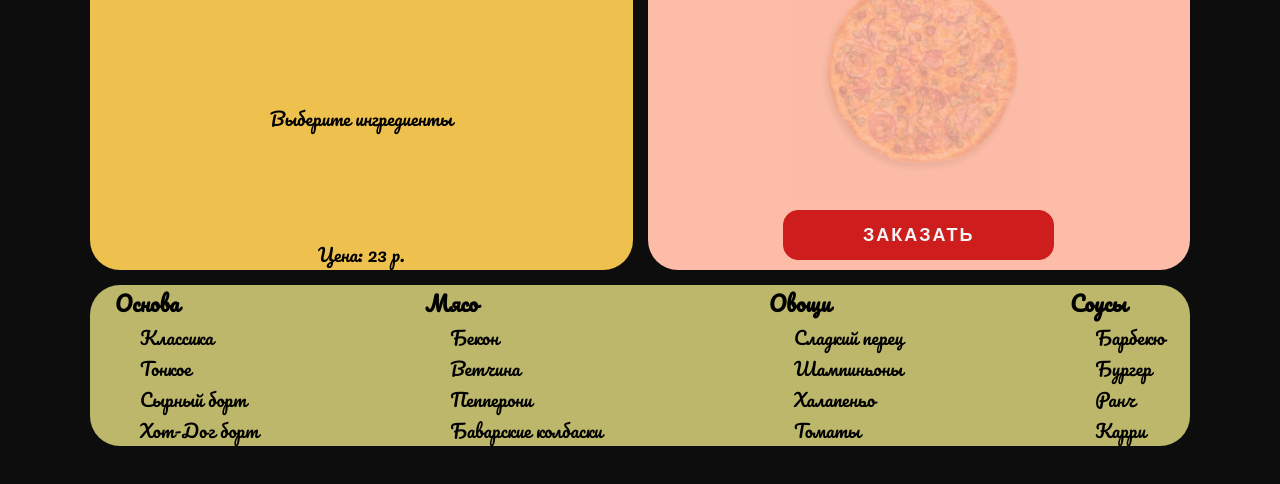
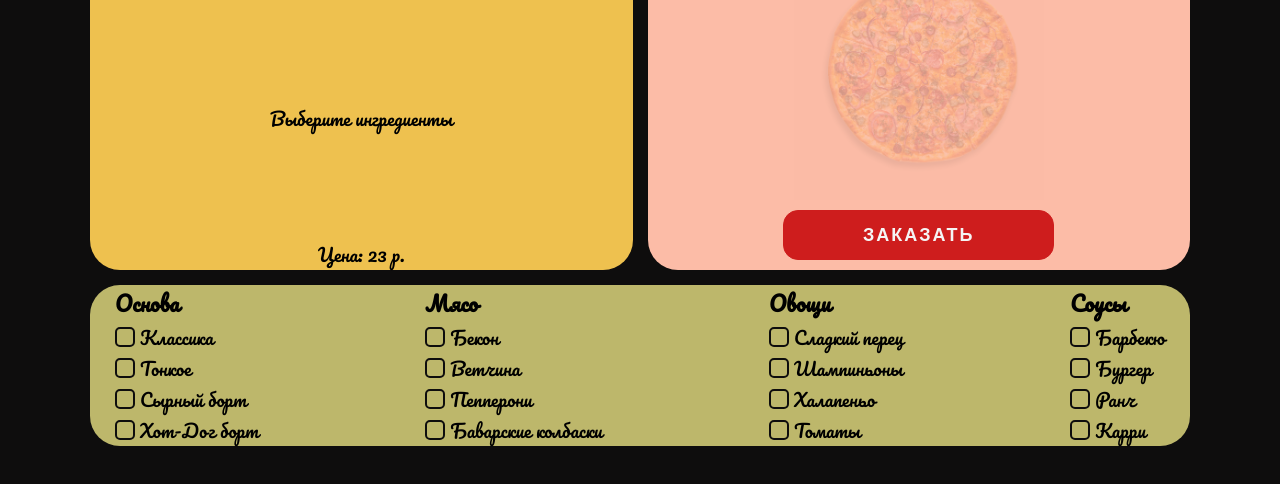
Before and after one commit to KiaPower666/PizzaProj, a website built with webpack: page public/index.html in a window 1280 px wide. Shown: the part 206-690 px from the top of the page. Built offline with nearby package versions, Linux system fonts and the light colour scheme.

Commit message:
chechboxes fixed

```diff
--- a/src/ingredients/ingredients.module.scss
+++ b/src/ingredients/ingredients.module.scss
@@ -22,7 +22,7 @@
     .checkboxlabel {
       padding-left: 25px;
 
-      .pseudo {
+      &::before {
         content: "";
         display: block;
         width: 16px;
@@ -30,18 +30,21 @@
         border: 2px solid $black;
         border-radius: 5px;
         position: absolute;
-      }
-
-      &::before {
-        @extend .pseudo;
         top: 5px;
         left: 0;
         z-index: 1;
       }
 
       &::after {
-        @extend .pseudo;
+        content: "";
+        display: block;
+        width: 16px;
+        height: 16px;
+        border: 2px solid $black;
+        border-radius: 5px;
+        position: absolute;
         /* background: url(./img/checkbox.svg) no-repeat; */
+        background-color: black;
         background-size: 16px 16px;
         opacity: 0;
         top: 5px;
@@ -51,7 +54,7 @@
       }
     }
 
-    .input:checked + .checkbox-label:after {
+    .input:checked + .checkboxlabel:after {
       opacity: 1;
     }
   }
```
Also changed, not shown: src/ingredients/index.js (line endings or trailing spaces).
